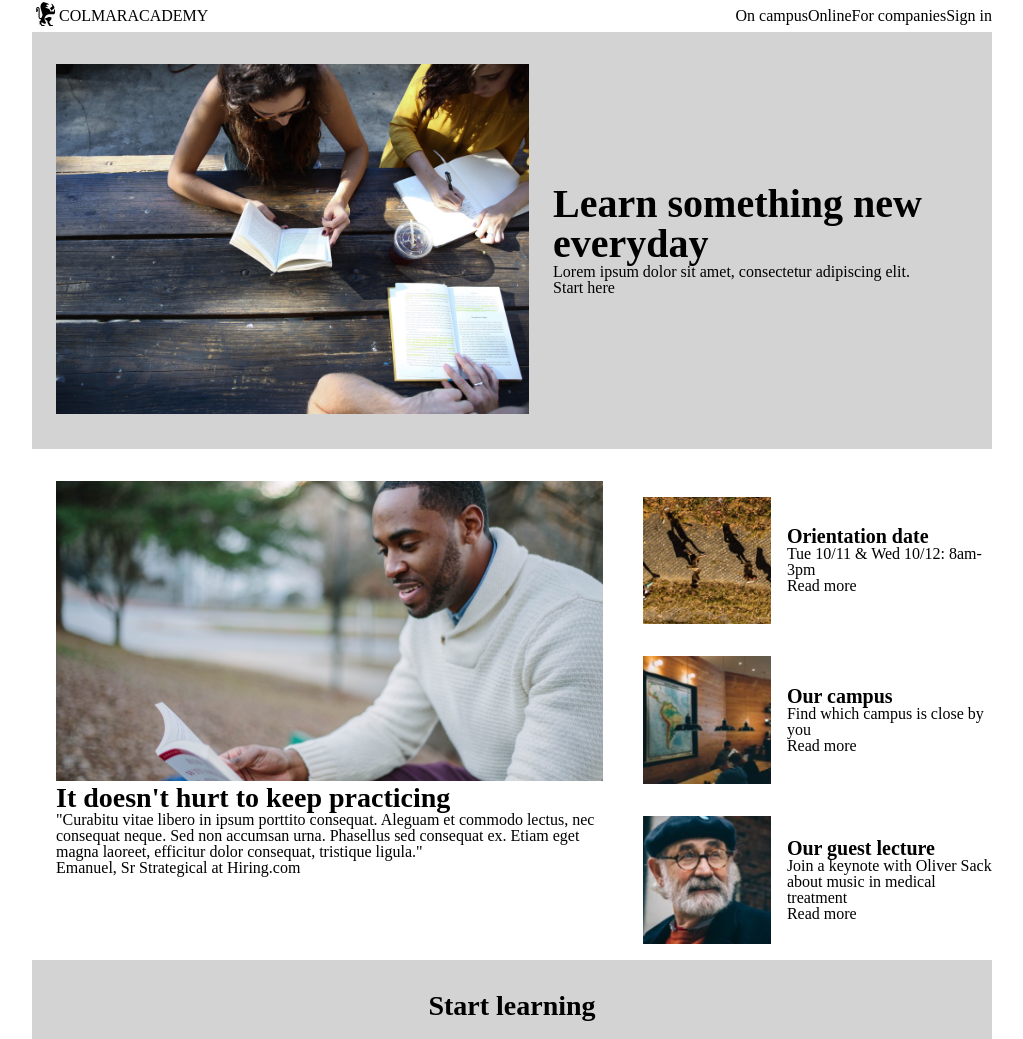
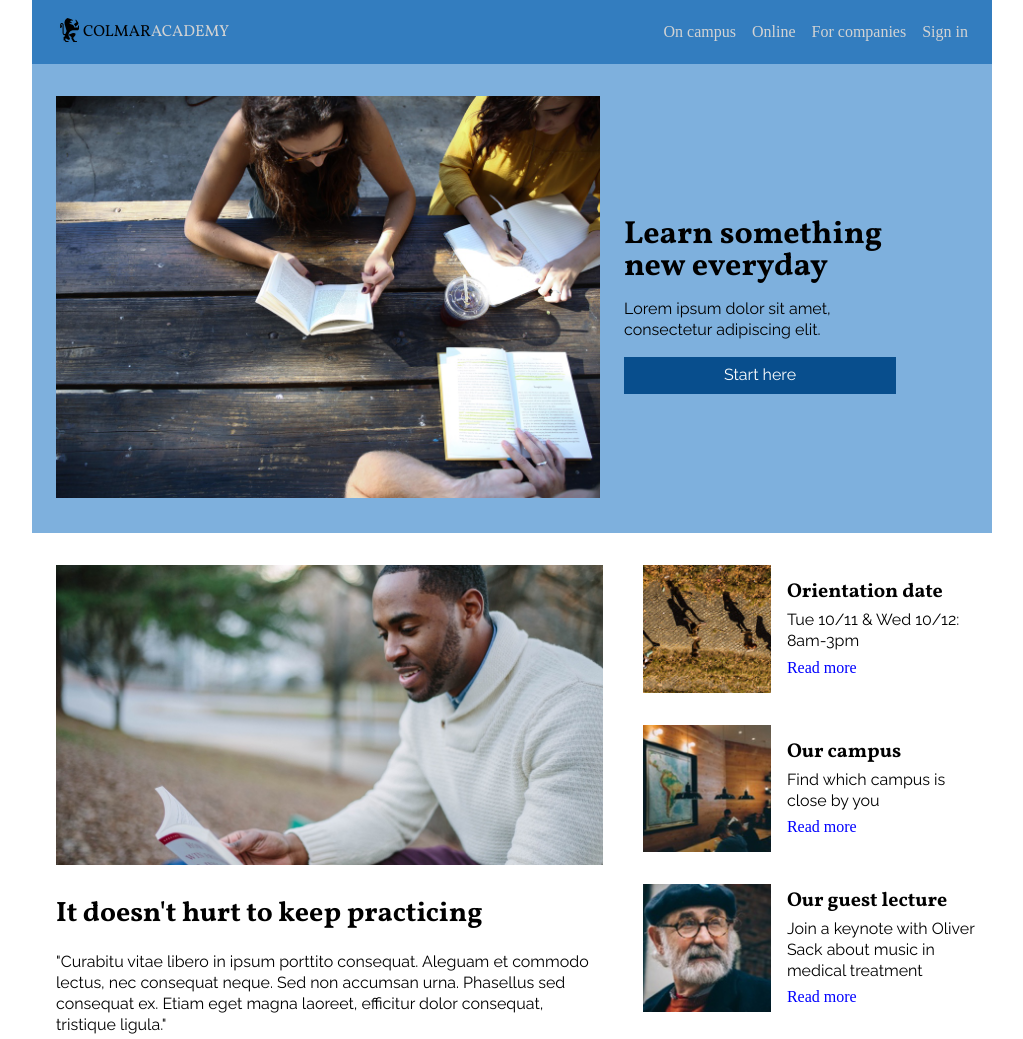
Before and after one commit to LaurienBvD/Capstone, a plain HTML site: page index.html in a window 1280 px wide. Shown: the top 1039 px of the page, without its empty margins (128-1151 px from the left). Drawn offline with Linux system fonts and the light colour scheme; a web font is replaced by a local one.

Commit message:
ready for code mobile

```diff
--- a/index.html
+++ b/index.html
@@ -4,6 +4,7 @@
     <meta charset="utf-8">
     <title>Colmar Academy</title>
     <link rel="icon" href="./resources/images/favicon.ico" type="image/x-icon">
+    <link href="https://fonts.googleapis.com/css?family=Libre+Baskerville|Palanquin+Dark|Raleway|Vollkorn:400,700" rel="stylesheet">
     <link rel="stylesheet" href="./resources/css/reset.css">
     <link rel="stylesheet" href="./resources/css/style.css">
   </head>
@@ -45,7 +46,7 @@
       </div>
       <div class="content">
         <h1>Learn something new everyday</h1>
-        <span>Lorem ipsum dolor sit amet, consectetur adipiscing elit.</span>
+        <p>Lorem ipsum dolor sit amet, consectetur adipiscing elit.</p>
         <div class="btn">
           <span>Start here</span>
         </div>
@@ -59,10 +60,10 @@
         <img class="desktop" src="./resources/images/information-main.jpg" alt="">
         <h2>It doesn't hurt to keep practicing</h2>
         <p>"Curabitu vitae libero in ipsum porttito consequat. Aleguam et commodo lectus, nec consequat neque. Sed non accumsan urna. Phasellus sed consequat ex. Etiam eget magna laoreet, efficitur dolor consequat, tristique ligula."</p>
-        <p>Emanuel, Sr Strategical at Hiring.com</p>
+        <p class="name">Emanuel, Sr Strategical at Hiring.com</p>
       </div>
       <div class="items">
-        <div class="item">
+        <div class="item first">
           <img class="desktop" src="./resources/images/information-orientation.jpg" alt="">
           <img class="mobile" src="./resources/images/information-orientation-mobile.jpg" alt="">
           <div class="text">
@@ -71,7 +72,7 @@
             <a class="desktop" href="#">Read more</a>
           </div>
         </div>
-        <div class="item first">
+        <div class="item">
           <img class="desktop" src="./resources/images/information-campus.jpg" alt="">
           <img class="mobile" src="./resources/images/information-campus-mobile.jpg" alt="">
           <div class="text">
--- a/resources/css/style.css
+++ b/resources/css/style.css
@@ -8,8 +8,12 @@ body{
   width: 960px;
 }
 
+h1, h2, h3, h4 {
+  font-family: 'Vollkorn', serif;
+}
+
 h1 {
-  font-size: 2.5rem;
+  font-size: 2rem;
   font-weight: bold;
 }
 
@@ -23,6 +27,15 @@ h3 {
   font-weight: bold;
 }
 
+p, span {
+  font-family: 'Raleway', sans-serif;
+  line-height: 1.3rem;
+}
+
+a {
+  color: blue;
+}
+
 .mobile {
   display: none;
 }
@@ -34,54 +47,103 @@ h3 {
 
 .feature {
   width: 60%;
-  margin: 32px 24px;
+  margin: 1rem 1.5rem 2rem 1.5rem;
 }
 
 .feature img{
   width: 100%;
 }
 
-@media only screen and (max-width:480px){
+@media only screen and (max-width: 480px){
   .mobile {
-    display:block;
+    display: flex;
   }
   .desktop {
-    display: none;
+    display:none;
   }
 }
-
 /* header */
 
 header {
   justify-content: space-between;
   align-items: center;
+  padding: 1rem 0rem;
+  background-color: #337DBF;
 }
 
 .logo {
   display: flex;
   align-items: center;
+  padding-left: 1.5rem;
+  height: 2rem;
+}
+
+.logo span{
+  font-family: 'Vollkorn', serif;
+}
+
+.academy {
+  color: lightgrey;
 }
 
 nav ul{
   display: flex;
 }
 
+nav li {
+  padding: 0rem 0.5rem;
+  color: lightgrey;
+}
+
+nav.desktop {
+  margin-right: 1rem;
+}
+
 /* banner */
 
 .banner {
   align-items: center;
-  background-color: lightgrey;
+  background-color: #7EB0DD;
+  padding-top: 1rem;
+}
+
+.banner p {
+  padding: 1rem 0rem;
+}
+
+.banner .content {
+  display: flex;
+  flex-direction: column;
+  width: 30%;
+  padding-right: 10%;
+}
+
+.btn {
+  background-color: #084E8D;
+  padding: 0.5rem 0rem;
+  text-align: center;
+  color: white;
 }
 
 /* information section */
+.information {
+  padding-top: 1rem;
+  background-color: #FFF;
+}
+
+.feature h2 {
+  padding: 2rem 0 1.5rem 0;
+}
+
+.name {
+  padding-top: 1.5rem;
+  color: #084E8D;
+  font-size: 0.8rem;
+  font-style: italic;
+}
 
 .items{
   width: 40%;
-  padding-top: 32px;
-}
-
-.item .first img{
-  margin-top: 0px;
 }
 
 .item {
@@ -94,16 +156,28 @@ nav ul{
   margin: 16px;
 }
 
+.item:hover {
+  background-color: #5393CC;
+  opacity: 0.85;
+}
+
+.text {
+  padding-right: 1rem;
+}
+
+.text p {
+  padding: 0.5rem 0rem;
+}
 /* courses section */
 
 .curriculum {
   flex-direction: row;
   flex-wrap: wrap;
   justify-content: space-around;
-  background-color: lightgrey;
+  background-color: #7EB0DD;
   width: auto;
   /* padding-top: 32px; */
-  padding-bottom: 16px;
+  padding-bottom: 1.5rem;
   padding-left: 56px;
   padding-right: 56px;
 }
@@ -128,6 +202,7 @@ nav ul{
   width: 30%;
   height: auto;
   margin: 0.5rem 0.5rem;
+  box-shadow: 0 4px 6px 1px grey;
   /* margin: 16px;*/
 }
 
@@ -135,10 +210,27 @@ nav ul{
   width: 100%;
 }
 
+.course h3 {
+  margin: 1rem 0 0 1rem;
+}
+
+.course .content {
+  margin: 0 1rem 1.5rem 1rem;
+}
+
+.course .content h4{
+  padding: 0.5rem 0rem;
+}
+
+
 /* thesis exhibit section */
 
 video {
   width: 100%;
+}
+
+.feature h3 {
+  padding: 1.5rem 0 0.5rem 0;
 }
 
 /* footer */
@@ -146,4 +238,6 @@ video {
 footer {
   align-items: center;
   justify-content: space-between;
+  padding: 1rem 0 4rem 1.5rem;
+  background-color: #337DBF;
 }
```
Also changed, not shown: resources/images/favicon-logo.png (added), resources/images/favicon.ico, 1 other file.
